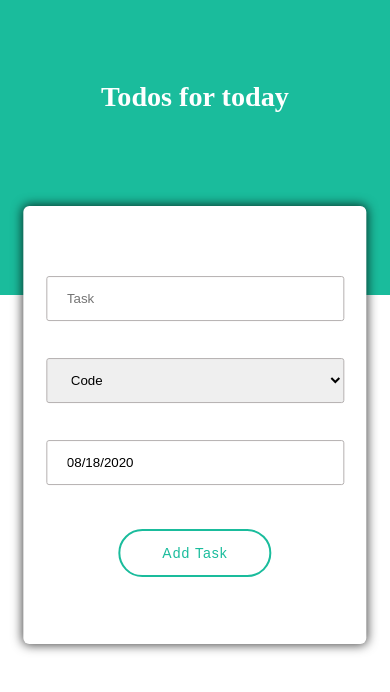
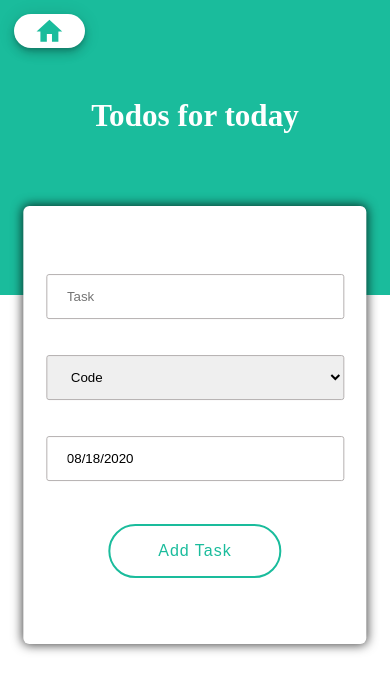
Before and after one commit to ysfBenali/todo-hooks, a React (Create React App) app: page / in a window 390 px wide. Shown: the top 692 px of the page. Built offline with nearby package versions, Linux system fonts and the light colour scheme; no server answers; the database is empty.

Commit message:
:sparkles: Adding Home Button

```diff
--- a/src/components/Alert.js
+++ b/src/components/Alert.js
@@ -8,12 +8,13 @@ const customStyles = {
         left: '50%',
         right: 'auto',
         bottom: 'auto',
-        marginRight: '-50%',
         transform: 'translate(-50%, -50%)',
-        padding: '3rem 8rem',
+        textAlign: 'center',
         borderRadius: '10px',
         border: 'none',
-        textAlign: 'center'
+        maxWidth: 'calc(100% - 80px)',
+        maxHeight: 'calc(100 % - 80px)',
+        width: '600px'
     }
 };
 
--- a/src/components/Navbar.js
+++ b/src/components/Navbar.js
@@ -1,9 +1,39 @@
 import React from 'react';
+import { makeStyles } from '@material-ui/core/styles';
+import HomeIcon from '@material-ui/icons/Home';
+import Fab from '@material-ui/core/Fab';
+import { Link } from 'react-router-dom';
 
-const Navbar = () => {
+const useStyles = makeStyles({
+    fabStyle: {
+        margin: '1em',
+        position: 'absolute',
+        backgroundColor: '#ffff',
+        color: 'green'
+    },
+    extendedIcon: {
+        margin: '.4em',
+        fontSize: '2.2em'
+    }
+});
+
+const Navbar = (props) => {
+    const classes = useStyles(props);
+
     return (
         <div className="top">
             <h1>Todos for today</h1>
+            <Fab
+                variant="extended"
+                size="small"
+                style={{ color: '#1abc9c' }}
+                aria-label="add"
+                className={classes.fabStyle}
+                component={Link}
+                to='/dashboard'
+            >
+                <HomeIcon className={classes.extendedIcon} />
+            </Fab>
         </div>
     )
 }
--- a/src/components/Task.js
+++ b/src/components/Task.js
@@ -15,7 +15,7 @@ import { TodoContext } from '../App';
 export const Task = ({ index, todo }) => {
     const { dispatch } = useContext(TodoContext);
 
-    const [props, set, stop] = useSpring(() => ({ opacity: 1 }))
+    const [props, set] = useSpring(() => ({ opacity: 1 }))
 
     const deleteSingleTask = () => {
         set({ opacity: 0.1, transition: 'all 0.4s ease-out' })
--- a/src/custom-components/AddCircleButton.js
+++ b/src/custom-components/AddCircleButton.js
@@ -21,5 +21,5 @@ export default styled(IconButton)`
         padding: 1px;
     }
     @media (max-width: 680px){
-        left: 85%;
+        left: 90%;
     }`;
--- a/src/custom-components/CustomButton.js
+++ b/src/custom-components/CustomButton.js
@@ -1,7 +1,7 @@
 import styled, { css } from 'styled-components';
 
 const CustomButton = styled.button`
-    font-size: 14px;
+    font-size: 1rem;
     margin: .5em auto;
     margin-bottom : 1.5rem;
     border-radius: 2em;
@@ -16,7 +16,7 @@ const CustomButton = styled.button`
     border: ${props => props.theme.bg} 2.9px solid;
     transition: 250ms ease-out;
     &:hover, &:focus {
-        color: #fff;
+        color: #ffff;
         background: ${props => props.theme.bg};
         outline: none;
     }
--- a/src/styles.css
+++ b/src/styles.css
@@ -3,7 +3,11 @@ body {
   font-size: calc(14px + (26 - 14) * ((100vw - 300px) / (1600 - 300)));
   line-height: calc(1.3em + (1.5 - 1.2) * ((100vw - 300px) / (1600 - 300)));
 }
-
+@media (max-width: 300px) {
+  body {
+    zoom: 0.3;
+  }
+}
 .App {
   text-align: center;
 }
@@ -17,8 +21,9 @@ body {
   background-color: #1abc9c;
   color: #ffff;
   text-align: center;
+  width:100%;
   height: 35vh;
-  min-height: 10rem;
+  min-height: 16rem;
 }
 
 .top svg {
@@ -34,12 +39,13 @@ body {
 
 @media screen and (max-width: 680px) {
   .top h1 {
-    margin: 1em auto;
-    font-size: 1.9em;
+    margin: 1.5em auto;
+    font-size: 2.1em;
   }
 }
 
-h5, h6 {
+h5,
+h6 {
   margin: 0 auto;
 }
 
@@ -56,12 +62,12 @@ h5, h6 {
 }
 
 @media (max-width: 680px) {
-  .tasks{
+  .tasks {
     padding-top: 6em;
   }
 }
-.empty-state{
-    margin : 3rem auto;
+.empty-state {
+  margin: 3rem auto;
 }
 .empty-state h2 {
   font-size: 1em;
@@ -102,29 +108,27 @@ h5, h6 {
   margin: 0em auto;
 }
 
-.delete-state{
+.delete-state {
   margin: 2em auto;
 }
 
-
 #nprogress .bar {
-  top:0!important;
-  background: #FFBB00 !important;
+  top: 0 !important;
+  background: #ffbb00 !important;
   height: 6px !important;
-
 }
 
 #nprogress .peg {
-  box-shadow: 0 0 10px #FFBB00, 0 0 5px #FFBB00;
+  box-shadow: 0 0 10px #ffbb00, 0 0 5px #ffbb00;
 }
 
 #nprogress .spinner-icon {
-  border-top-color: #FFBB00;
-  border-left-color: #FFBB00;
+  border-top-color: #ffbb00;
+  border-left-color: #ffbb00;
 }
 
 .sk-spinner {
-  margin-top: 10vh!important;
+  margin-top: 10vh !important;
 }
 
 .Overlay {
@@ -133,10 +137,10 @@ h5, h6 {
   left: 0px;
   right: 0px;
   bottom: 0px;
-    background-color:  rgba(0, 0, 0, .65);
+  background-color: rgba(0, 0, 0, 0.65);
 }
 
-.Overlay h2  {
+.Overlay h2 {
   margin-bottom: 3rem;
 }
 
```
Lines whose indentation alone changed are shown as unchanged.
